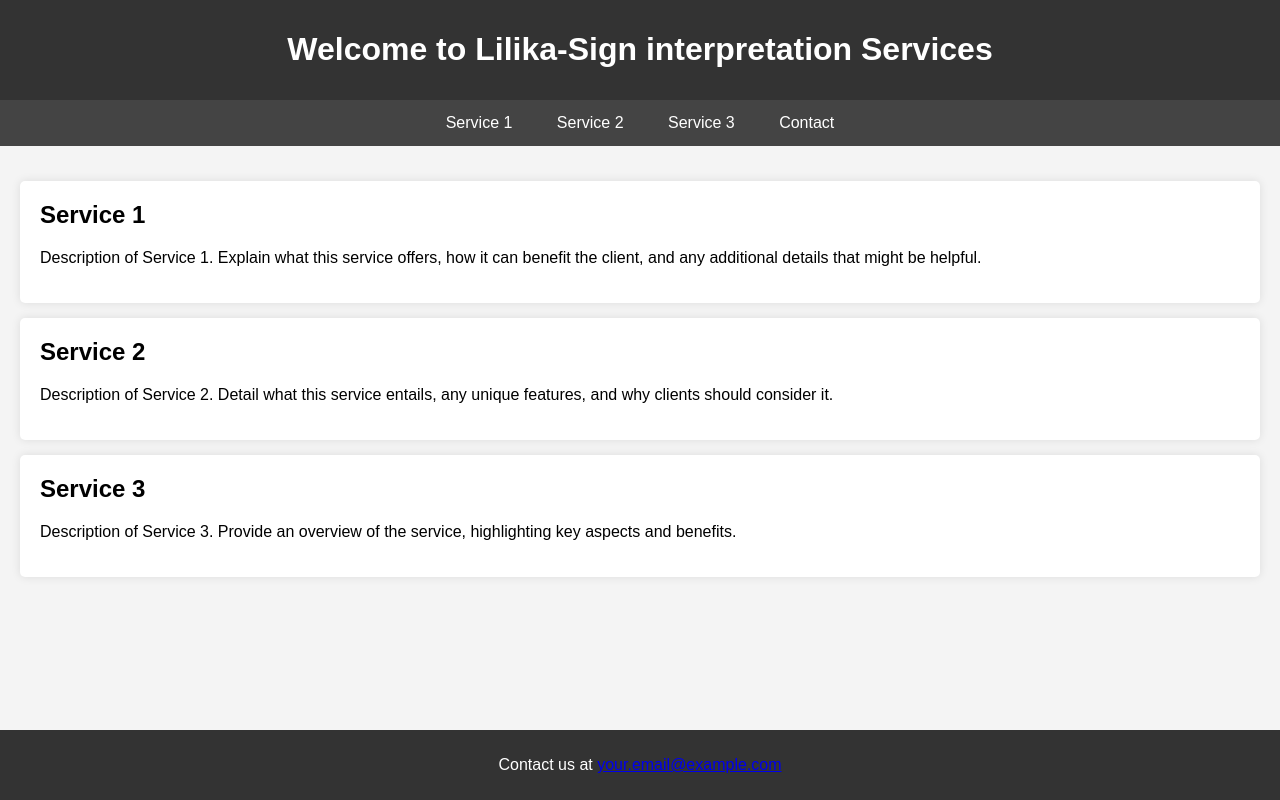
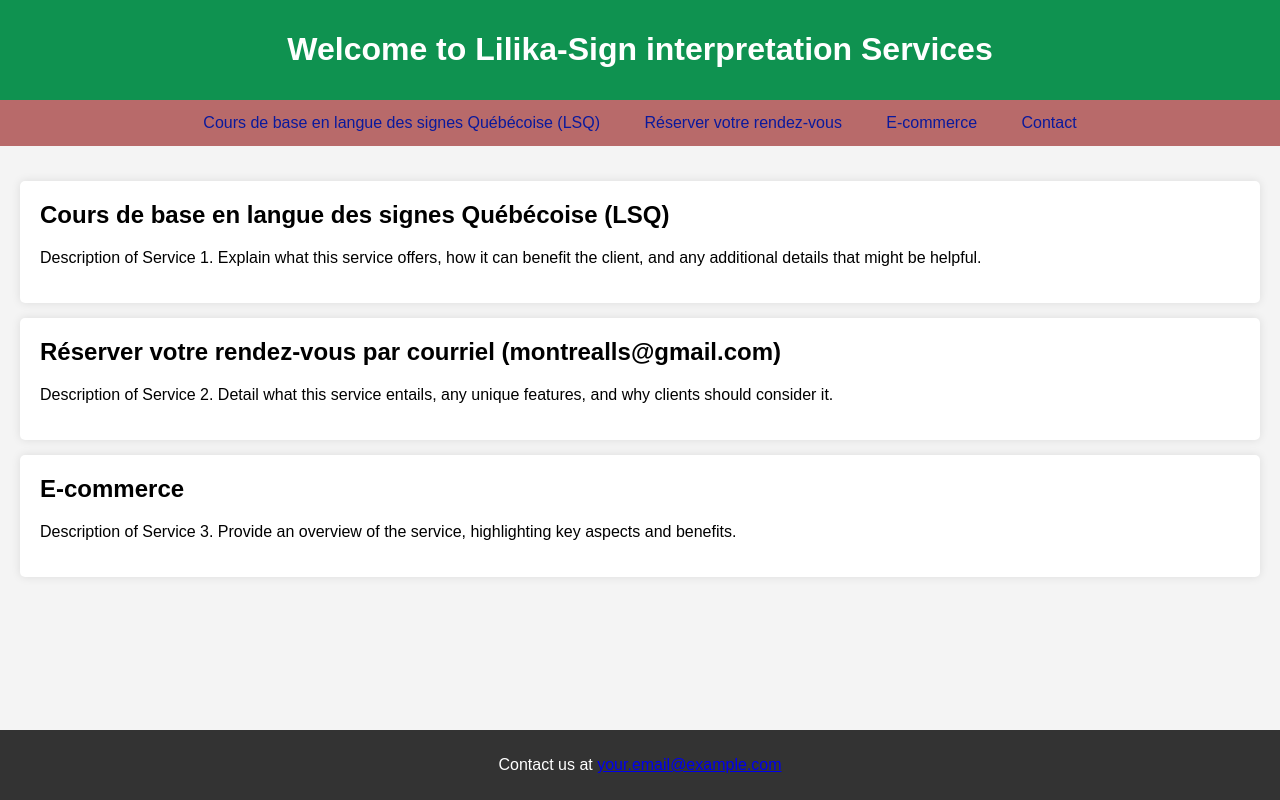
Before and after one commit to Lilika-Sign/lilika-sign.github.io, a plain HTML site: page index.html in a window 1280 px wide. Drawn offline with Linux system fonts and the light colour scheme.

Commit message:
Update index.html
changement de menu et de couleurs

```diff
--- a/index.html
+++ b/index.html
@@ -12,13 +12,13 @@
             background-color: #f4f4f4;
         }
         header {
-            background-color: #333;
+            background-color: #0f9250;
             color: #fff;
             padding: 10px 0;
             text-align: center;
         }
         nav {
-            background-color: #444;
+            background-color: #b86a6a;
             overflow: hidden;
         }
         nav ul {
@@ -32,12 +32,12 @@
         }
         nav ul li a {
             text-decoration: none;
-            color: #fff;
+            color: #0a199c;
             padding: 14px 20px;
             display: inline-block;
         }
         nav ul li a:hover {
-            background-color: #555;
+            background-color: #e60776;
         }
         section {
             padding: 20px;
@@ -70,26 +70,26 @@
 
     <nav>
         <ul>
-            <li><a href="#service1">Service 1</a></li>
-            <li><a href="#service2">Service 2</a></li>
-            <li><a href="#service3">Service 3</a></li>
+            <li><a href="#service1">Cours de base en langue des signes Québécoise (LSQ)</a></li>
+            <li><a href="#service2">Réserver votre rendez-vous</a></li>
+            <li><a href="#service3">E-commerce</a></li>
             <li><a href="#contact">Contact</a></li>
         </ul>
     </nav>
 
     <section>
         <div class="service" id="service1">
-            <h2>Service 1</h2>
+            <h2>Cours de base en langue des signes Québécoise (LSQ) </h2>
             <p>Description of Service 1. Explain what this service offers, how it can benefit the client, and any additional details that might be helpful.</p>
         </div>
 
         <div class="service" id="service2">
-            <h2>Service 2</h2>
+            <h2>Réserver votre rendez-vous par courriel (montrealls@gmail.com)  </h2>
             <p>Description of Service 2. Detail what this service entails, any unique features, and why clients should consider it.</p>
         </div>
 
         <div class="service" id="service3">
-            <h2>Service 3</h2>
+            <h2>E-commerce </h2>
             <p>Description of Service 3. Provide an overview of the service, highlighting key aspects and benefits.</p>
         </div>
     </section>
```
